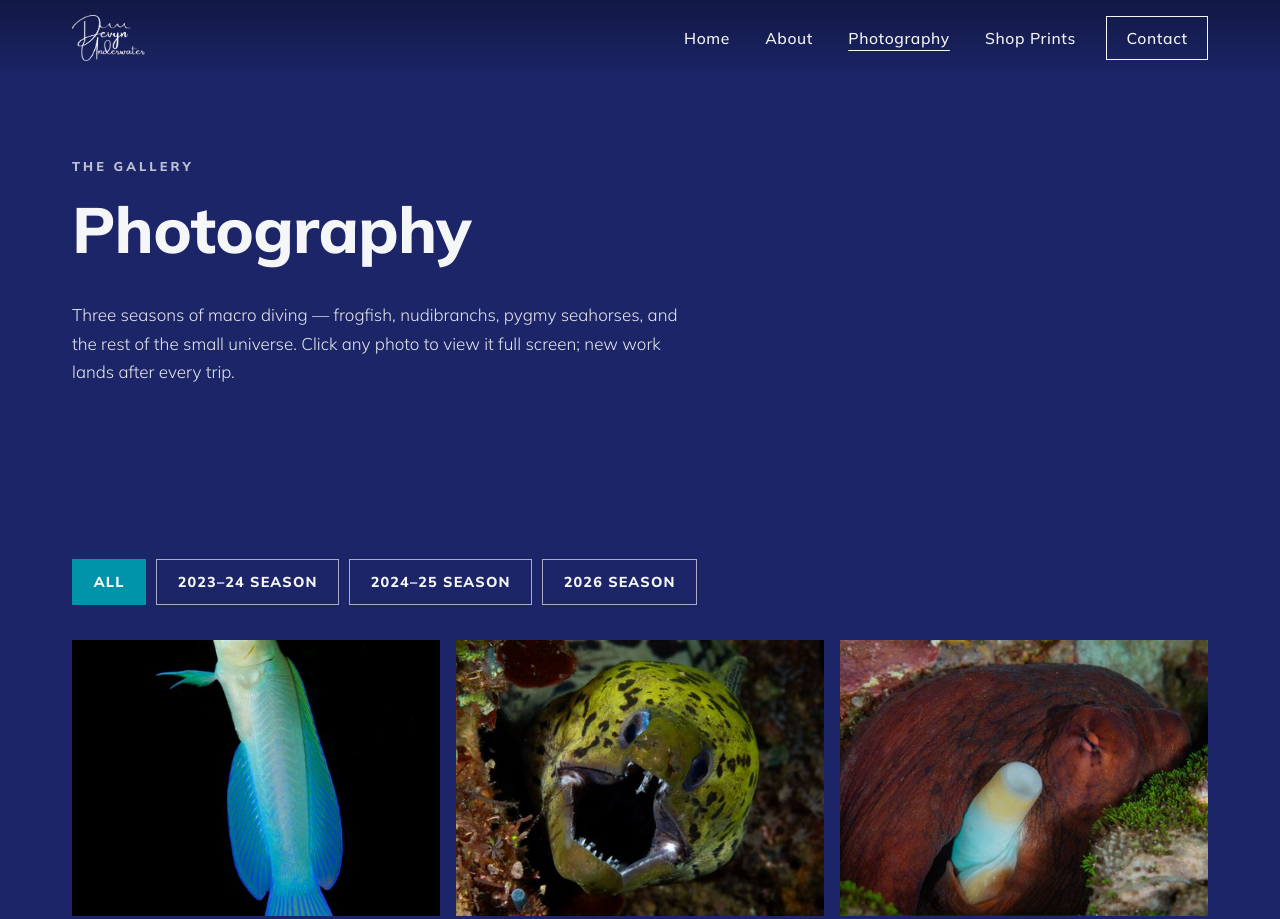
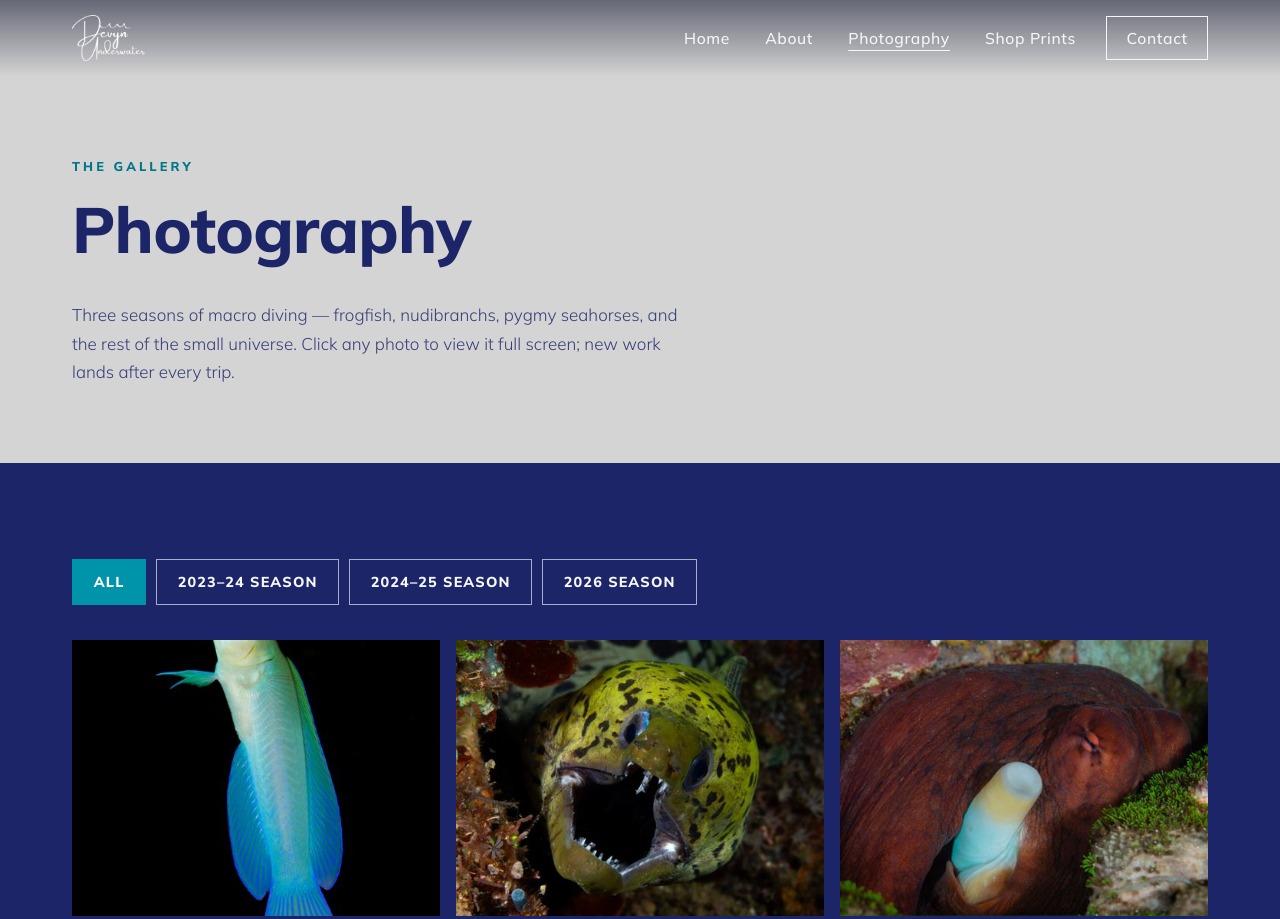
Before and after one commit to Kevin-Mentatix/devynunderwater-preview, a plain HTML site: page photography/index.html in a window 1280 px wide. Shown: the top 919 px of the page. Drawn offline with Linux system fonts and the light colour scheme.

Commit message:
gray gallery banner

```diff
--- a/assets/css/styles.css
+++ b/assets/css/styles.css
@@ -126,6 +126,10 @@ a:hover { color: #fff; }
 .page-hero h1 { color: var(--cream); }
 .page-hero .lede { color: rgba(245,246,248,.92); max-width: 60ch; }
 .page-hero.dark { background: var(--ink); }
+.page-hero.light { background: var(--sand); color: var(--ink); }
+.page-hero.light h1 { color: var(--ink); }
+.page-hero.light .lede { color: rgba(28, 37, 103, .85); }
+.page-hero.light .kicker { color: var(--teal-deep); opacity: 1; }
 
 /* ---------- sections ---------- */
 .section { padding-block: clamp(3.2rem, 8vw, 6rem); }
--- a/photography/index.html
+++ b/photography/index.html
@@ -18,7 +18,7 @@
 <link rel="preconnect" href="https://fonts.googleapis.com">
 <link rel="preconnect" href="https://fonts.gstatic.com" crossorigin>
 <link rel="stylesheet" href="https://fonts.googleapis.com/css2?family=Mulish:wght@300;500;800&display=swap">
-<link rel="stylesheet" href="/devynunderwater-preview/assets/css/styles.css?v=87ec220b">
+<link rel="stylesheet" href="/devynunderwater-preview/assets/css/styles.css?v=c0274562">
 
 <script type="application/ld+json">{"@context":"https://schema.org","@graph":[{"@type":"Person","@id":"https://www.devynunderwater.com/#devyn","name":"Devyn","alternateName":"Devyn Underwater","url":"https://www.devynunderwater.com/","jobTitle":"Underwater macro photographer","description":"Underwater macro photographer shooting Blue Heron Bridge (Florida), Cozumel, Roatán, and beyond.","sameAs":[]},{"@type":"BreadcrumbList","itemListElement":[{"@type":"ListItem","position":1,"name":"Home","item":"https://www.devynunderwater.com/"},{"@type":"ListItem","position":2,"name":"Photography","item":"https://www.devynunderwater.com/photography/"}]},{"@type":"ImageGallery","name":"Devyn Underwater — photo gallery","url":"https://www.devynunderwater.com/photography/","author":{"@id":"https://www.devynunderwater.com/#devyn"}}]}</script>
 </head>
@@ -39,7 +39,7 @@
 </header>
 <main id="main">
 
-<div class="page-hero dark"><div class="container">
+<div class="page-hero light"><div class="container">
   <div class="kicker">The gallery</div>
   <h1>Photography</h1>
   <p class="lede">Three seasons of macro diving — frogfish, nudibranchs, pygmy seahorses, and the rest of the small universe. Click any photo to view it full screen; new work lands after every trip.</p>
```
Also changed, not shown: 404.html (+1 -1 lines), about/index.html (+1 -1 lines), contact/index.html (+1 -1 lines), index.html (+1 -1 lines), privacy-policy/index.html (+1 -1 lines), shop/blue-ribbon/index.html (+1 -1 lines), shop/blue-spots/index.html (+1 -1 lines), shop/crinoid-squat-lobster/index.html (+1 -1 lines), shop/frogfish-fairy-lights/index.html (+1 -1 lines), shop/frogfish-up-close/index.html (+1 -1 lines), shop/index.html (+1 -1 lines), shop/open-wide/index.html (+1 -1 lines), shop/pygmy-seahorse/index.html (+1 -1 lines), shop/the-grin/index.html (+1 -1 lines).
